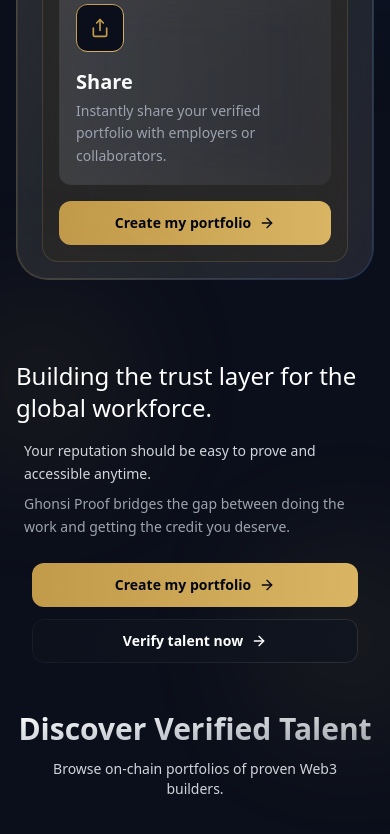
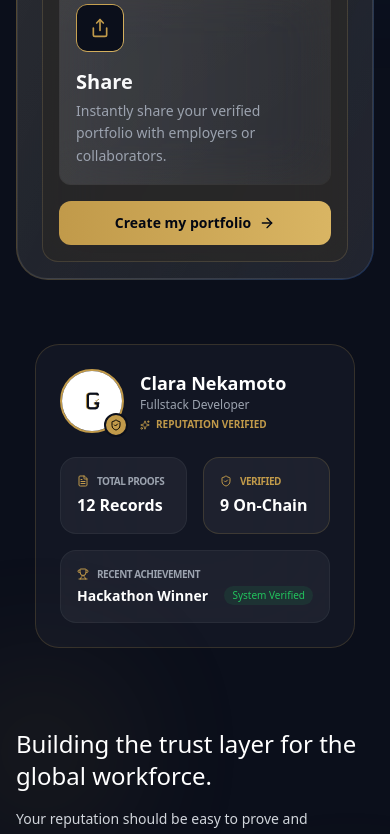
Before and after one commit to ghonsiproof/Ghonsi-Proof, a React (Create React App) app: page / in a window 390 px wide. Shown: the part 1156-1990 px from the top of the page. Built offline with nearby package versions, Linux system fonts and the light colour scheme; no server answers; the database is empty.

Commit message:
Updated home page with layout correctios

```diff
--- a/src/pages/home/home.jsx
+++ b/src/pages/home/home.jsx
@@ -166,7 +166,7 @@
               transition={{ duration: 0.8, ease: "easeOut" }}
               className="flex flex-col items-start text-left"
             >
-              <h1 className="text-[2.5rem] leading-[1.1] sm:text-5xl md:text-6xl lg:text-7xl font-bold tracking-tighter mb-6 max-w-xl">
+              <h1 className="text-[2.5rem] leading-[1.1] sm:text-5xl md:text-6xl lg:text-7xl font-bold tracking-tighter mb-6 max-w-xl lg:max-w-2xl lg:tracking-wide">
                 <span className="block">
                   Prove your <span className="relative inline-block">
                     <span className="bg-gradient-to-r from-[#C19A4A] via-[#d9b563] to-[#C19A4A] bg-clip-text text-transparent animate-gradient bg-[length:200%_auto]">
@@ -244,9 +244,6 @@
                     <div>
                       <h4 className="font-bold text-white text-lg">Clara Nekamoto</h4>
                       <p className="text-gray-400 text-xs">Fullstack Developer</p>
-                      <div className="flex items-center gap-1.5 text-[#C19A4A] text-[10px] font-bold uppercase mt-1">
-                        <Sparkles size={10} /> Reputation Verified
-                      </div>
                     </div>
                   </div>
 
@@ -255,13 +252,13 @@
                       <div className="flex items-center gap-2 text-gray-400 text-[10px] mb-1 uppercase font-bold tracking-tighter">
                         <FileText size={12} className="text-[#C19A4A]" /> Total Proofs
                       </div>
-                      <div className="text-base font-bold text-white">12 Records</div>
+                      <div className="text-base font-bold text-white">12 </div>
                     </div>
                     <div className="bg-white/5 rounded-2xl p-4 border border-[#C19A4A]/20">
                       <div className="flex items-center gap-2 text-[#C19A4A] text-[10px] mb-1 uppercase font-bold tracking-tighter">
                         <ShieldCheck size={12} /> Verified
                       </div>
-                      <div className="text-base font-bold text-white">9 On-Chain</div>
+                      <div className="text-base font-bold text-white">9 </div>
                     </div>
                     <div className="bg-white/5 rounded-2xl p-4 border border-white/5 col-span-2">
                       <div className="flex items-center gap-2 text-gray-400 text-[10px] mb-1 uppercase font-bold tracking-tighter">
@@ -302,9 +299,6 @@
                       <div>
                         <h4 className="font-bold text-white text-lg">Clara Nekamoto</h4>
                         <p className="text-gray-400 text-xs">Fullstack Developer</p>
-                        <div className="flex items-center gap-1.5 text-[#C19A4A] text-[10px] font-bold uppercase mt-1">
-                          <Sparkles size={10} /> Reputation Verified
-                        </div>
                       </div>
                     </div>
 
@@ -313,13 +307,13 @@
                         <div className="flex items-center gap-2 text-gray-400 text-[10px] mb-1 uppercase font-bold tracking-tighter">
                           <FileText size={12} className="text-[#C19A4A]" /> Total Proofs
                         </div>
-                        <div className="text-base font-bold text-white">12 Records</div>
+                        <div className="text-base font-bold text-white">12</div>
                       </div>
                       <div className="bg-white/5 rounded-2xl p-4 border border-[#C19A4A]/20">
                         <div className="flex items-center gap-2 text-[#C19A4A] text-[10px] mb-1 uppercase font-bold tracking-tighter">
                           <ShieldCheck size={12} /> Verified
                         </div>
-                        <div className="text-base font-bold text-white">9 On-Chain</div>
+                        <div className="text-base font-bold text-white">9 </div>
                       </div>
                       <div className="bg-white/5 rounded-2xl p-4 border border-white/5 col-span-2">
                         <div className="flex items-center gap-2 text-gray-400 text-[10px] mb-1 uppercase font-bold tracking-tighter">
@@ -436,6 +430,62 @@
           </motion.div>
         </section>
 
+        {/* MOBILE CARD SECTION - Shows Clara Nekamoto card below How It Works on mobile */}
+        <section className="md:hidden max-w-6xl mx-auto px-4 py-8">
+          <motion.div
+            initial={{ opacity: 0, y: 20 }}
+            whileInView={{ opacity: 1, y: 0 }}
+            viewport={{ once: true }}
+            className="flex justify-center"
+          >
+            <div className="relative w-full max-w-[320px]">
+              <motion.div
+                className="p-6 rounded-3xl bg-[#131825]/90 backdrop-blur-3xl border border-[#C19A4A]/20 flex flex-col gap-6"
+              >
+                <div className="flex items-center gap-4">
+                  <div className="relative">
+                    <img src={logo1} className="w-16 h-16 rounded-full border-2 border-[#C19A4A]" alt="Profile" />
+                    <div className="absolute -bottom-1 -right-1 bg-[#C19A4A] rounded-full p-1 border-2 border-[#0B0F1B]">
+                      <ShieldCheck size={12} className="text-black" />
+                    </div>
+                  </div>
+                  <div>
+                    <h4 className="font-bold text-white text-lg">Clara Nekamoto</h4>
+                    <p className="text-gray-400 text-xs">Fullstack Developer</p>
+                    <div className="flex items-center gap-1.5 text-[#C19A4A] text-[10px] font-bold uppercase mt-1">
+                      <Sparkles size={10} /> Reputation Verified
+                    </div>
+                  </div>
+                </div>
+
+                <div className="grid grid-cols-2 gap-4">
+                  <div className="bg-white/5 rounded-2xl p-4 border border-white/5">
+                    <div className="flex items-center gap-2 text-gray-400 text-[10px] mb-1 uppercase font-bold tracking-tighter">
+                      <FileText size={12} className="text-[#C19A4A]" /> Total Proofs
+                    </div>
+                    <div className="text-base font-bold text-white">12 Records</div>
+                  </div>
+                  <div className="bg-white/5 rounded-2xl p-4 border border-[#C19A4A]/20">
+                    <div className="flex items-center gap-2 text-[#C19A4A] text-[10px] mb-1 uppercase font-bold tracking-tighter">
+                      <ShieldCheck size={12} /> Verified
+                    </div>
+                    <div className="text-base font-bold text-white">9 On-Chain</div>
+                  </div>
+                  <div className="bg-white/5 rounded-2xl p-4 border border-white/5 col-span-2">
+                    <div className="flex items-center gap-2 text-gray-400 text-[10px] mb-1 uppercase font-bold tracking-tighter">
+                      <Trophy size={12} className="text-[#C19A4A]" /> Recent Achievement
+                    </div>
+                    <div className="flex items-center justify-between">
+                      <span className="text-sm font-bold text-white">Hackathon Winner</span>
+                      <span className="text-[10px] text-green-500 bg-green-500/10 px-2 py-0.5 rounded-full">System Verified</span>
+                    </div>
+                  </div>
+                </div>
+              </motion.div>
+            </div>
+          </motion.div>
+        </section>
+
         {/* TRUST LAYER SECTION - Mobile Optimized */}
         <section className="max-w-6xl mx-auto px-4 md:px-6 py-12 md:py-20">
           <motion.div
@@ -459,7 +509,7 @@
                 Building the trust layer for the global workforce.
               </motion.h2>
 
-              <div className="max-w-3xl space-y-2 md:space-y-4 mb-6 md:mb-12 px-2">
+              <div className="max-w-3xl space-y-2 md:space-y-4 mb-6 md:mb-12">
                 <p className="text-gray-300 text-sm sm:text-base md:text-lg lg:text-xl leading-relaxed">
                   Your reputation should be easy to prove and accessible anytime.
                 </p>
@@ -473,7 +523,7 @@
                 whileInView={{ opacity: 1, y: 0 }}
                 viewport={{ once: true }}
                 transition={{ delay: 0.2 }}
-                className="flex flex-col sm:flex-row gap-3 md:gap-4 justify-center items-center px-4"
+                className="flex flex-col sm:flex-row gap-3 md:gap-4 justify-start items-start"
               >
                 <NavLink
                   to="/dashboard"
@@ -500,7 +550,7 @@
         </section>
 
         {/* DISCOVER VERIFIED TALENT - BUBBLE EXPLORER - Mobile Optimized */}
-        <section id="bubble-section" className="max-w-6xl mx-auto px-4 md:px-6 pb-8 md:pb-12">
+        <section id="bubble-section" className="max-w-6xl mx-auto px-4 md:px-6 pt-10 md:pt-14 pb-0">
           <motion.div
             initial={{ opacity: 0, y: 20 }}
             whileInView={{ opacity: 1, y: 0 }}
```
